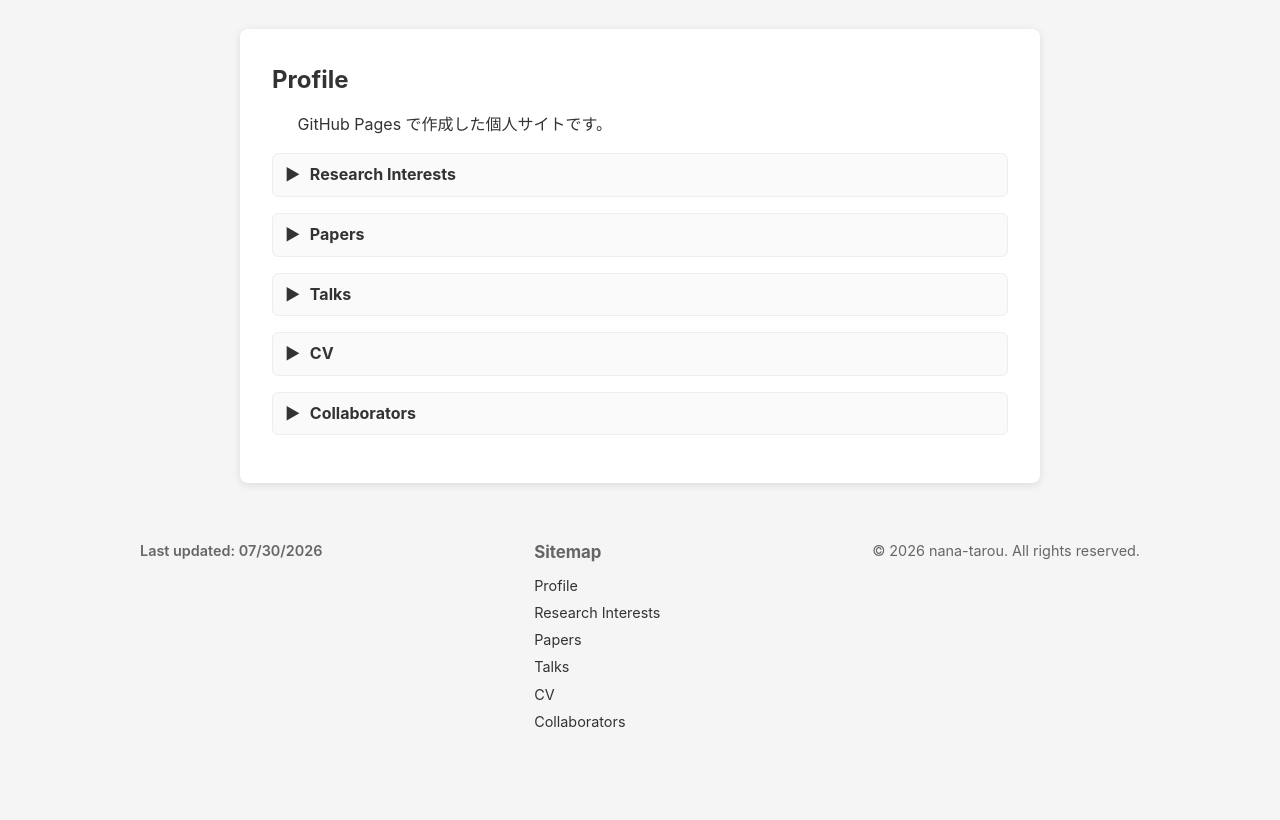
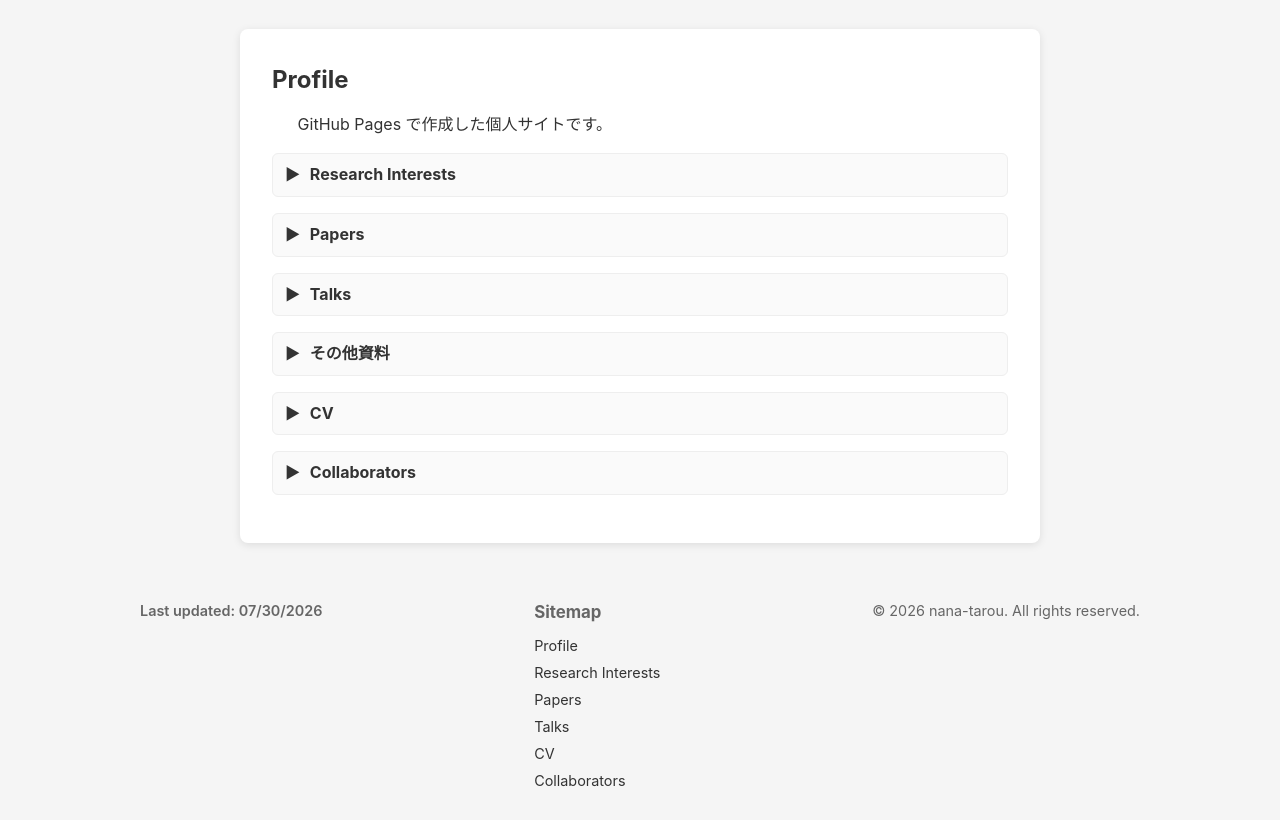
Before and after one commit to nana-tarou/nana-tarou.github.io, a plain HTML site: page index.html in a window 1280 px wide. Shown: the part 96-916 px from the top of the page. Before the commit the page ends 857 px from the top, so only its background shows below. Drawn offline with Linux system fonts and the light colour scheme.

Commit message:
html.書き換え

```diff
--- a/index.html
+++ b/index.html
@@ -59,16 +59,18 @@
           <ul>
             <li>講演 2026 — カンファレンス名</li>
           </ul>
-          <details>
+
+        </div>
+      </details>
+    </section>
+<section id="content">
+<details>
             <summary>その他資料</summary>
             <div class="content">
               <p>関連スライドや補足資料をここに置きます。</p>
             </div>
           </details>
-        </div>
-      </details>
-    </section>
-
+</section>
     <section id="cv">
       <details>
         <summary>履歴</summary>
```
